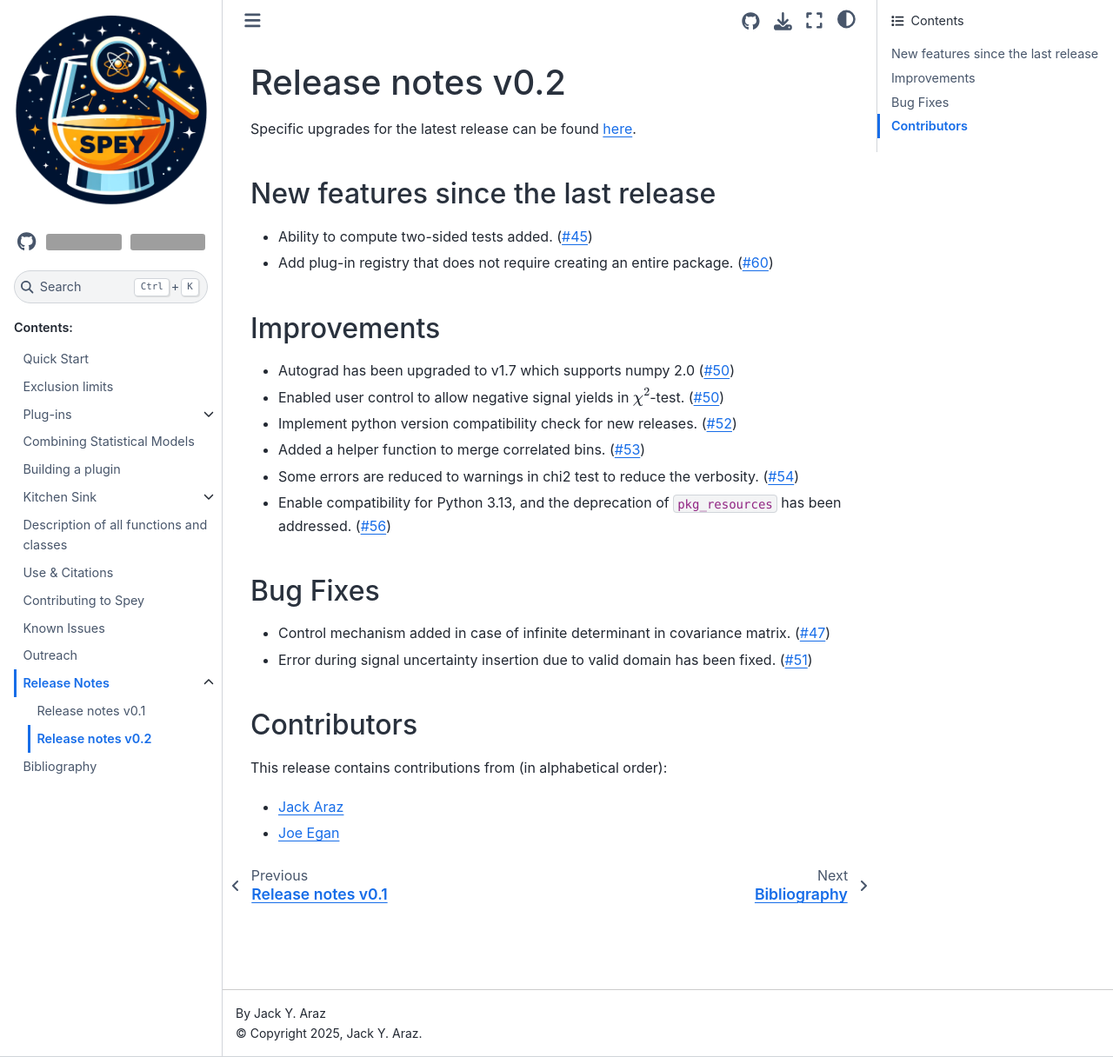
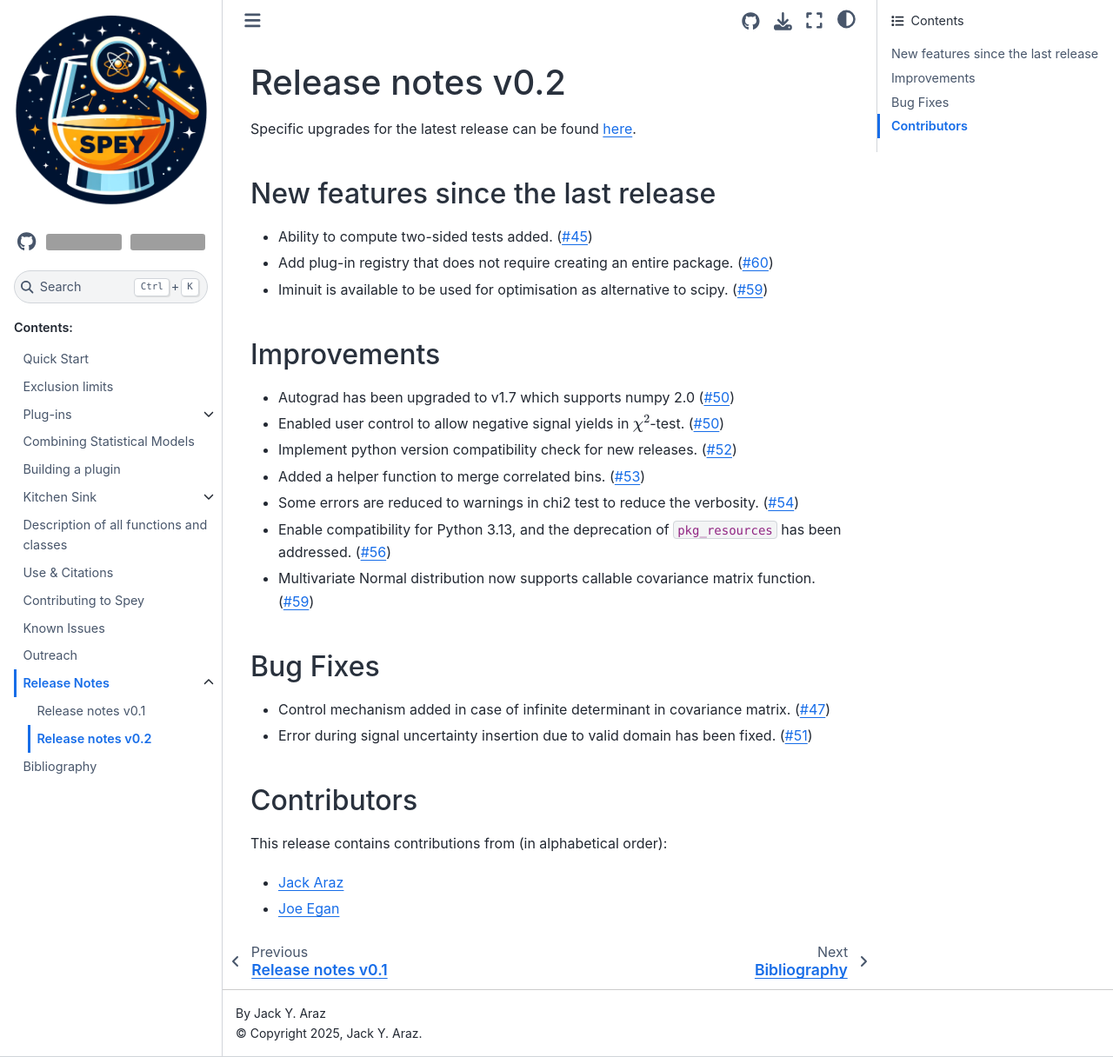
Before and after one commit to SpeysideHEP/spey, a Sphinx documentation site: the page built from docs/releases/changelog-v0.2.md, in a window 1280 px wide and 1216 px high. Shown: the whole window at 87% size. Built offline with Sphinx 7.4.7 and the Sphinx Book theme 1.1.4, drawn with Linux system fonts in a browser that asks for light colours; grey boxes are pictures that could not be loaded.

Commit message:
update code structure

```diff
--- a/docs/releases/changelog-v0.2.md
+++ b/docs/releases/changelog-v0.2.md
@@ -9,6 +9,9 @@ Specific upgrades for the latest release can be found [here](https://github.com/
 
 * Add plug-in registry that does not require creating an entire package.
   ([#60](https://github.com/SpeysideHEP/spey/pull/60))
+
+* Iminuit is available to be used for optimisation as alternative to scipy.
+  ([#59](https://github.com/SpeysideHEP/spey/pull/59))
 
 ## Improvements
 
@@ -30,6 +33,9 @@ Specific upgrades for the latest release can be found [here](https://github.com/
 * Enable compatibility for Python 3.13, and the deprecation of `pkg_resources` has been addressed.
   ([#56](https://github.com/SpeysideHEP/spey/pull/56))
 
+* Multivariate Normal distribution now supports callable covariance matrix function.
+  ([#59](https://github.com/SpeysideHEP/spey/pull/59))
+
 ## Bug Fixes
 
 * Control mechanism added in case of infinite determinant in covariance matrix.
--- a/setup.py
+++ b/setup.py
@@ -65,6 +65,6 @@ setup(
     ],
     extras_require={
         "dev": ["pytest>=7.1.2", "pytest-cov>=3.0.0", "twine>=3.7.1", "wheel>=0.37.1"],
-        "iminuit": ["iminuit"],
+        "iminuit": ["iminuit>=2.22.0"],
     },
 )
```
Also changed, not shown: 1 other file.
